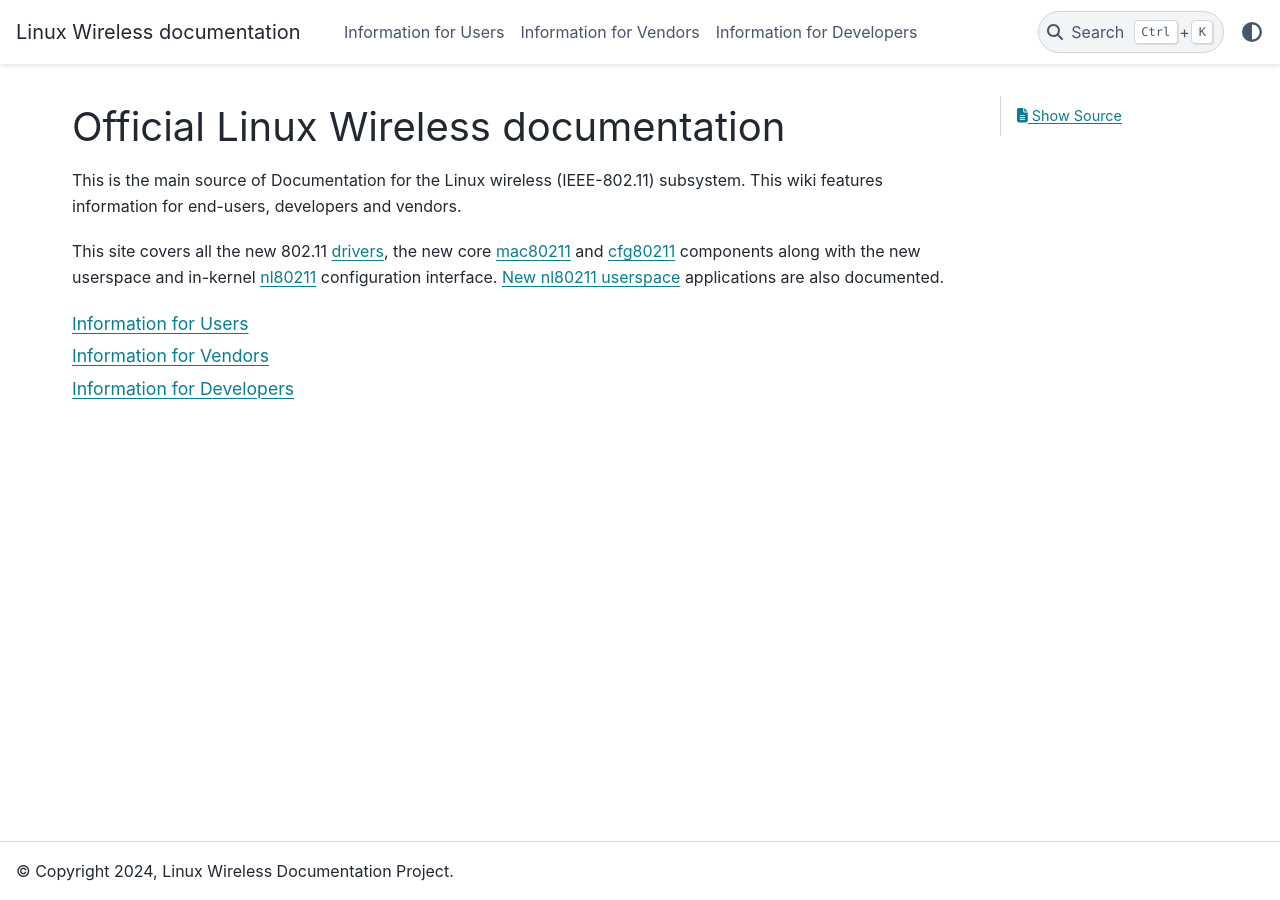
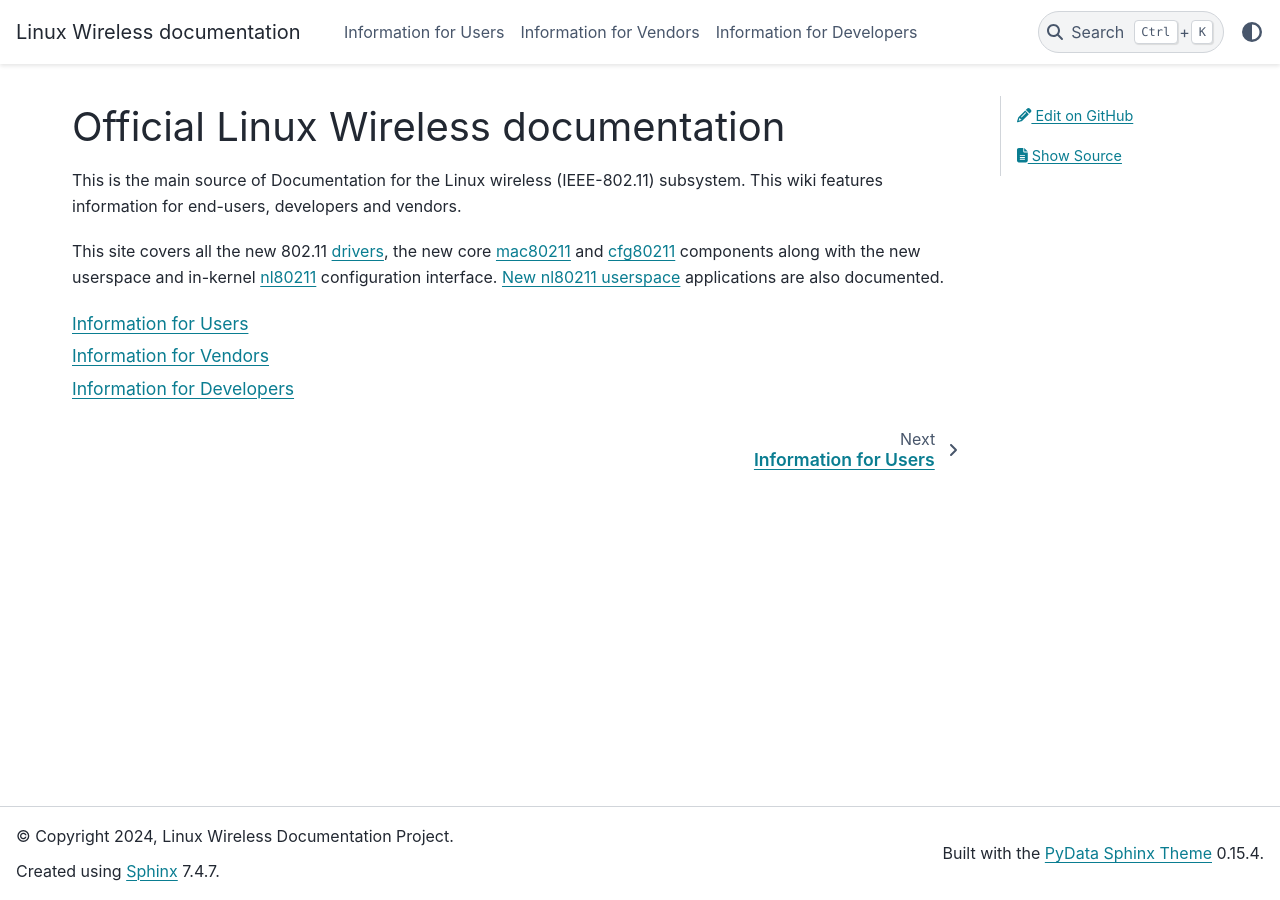
Before and after one commit to linux-wireless/docs, a Sphinx documentation site: the page built from source/index.rst, in a window 1280 px wide. Built offline with Sphinx 7.4.7 and the PyData theme 0.15.4, drawn with Linux system fonts in a browser that asks for light colours; some of the changed lines change nothing that is shown.

Commit message:
RTD: fix github integration for the theme

```diff
--- a/source/conf.py
+++ b/source/conf.py
@@ -64,9 +64,12 @@
 master_doc = 'index'
 
 html_context = {
-    "display_github": True, # Integrate GitHub
-    "github_user": "linux-wireless", # Username
-    "github_repo": "docs", # Repo name
-    "github_version": "main", # Version
-    "conf_py_path": "/source/", # Path in the checkout to the docs root
+    "github_user": "linux-wireless",
+    "github_repo": "docs",
+    "github_version": "main",
+    "doc_path": "/source/",
 }
+
+html_theme_options = {
+    "use_edit_page_button": True,
+}
```
